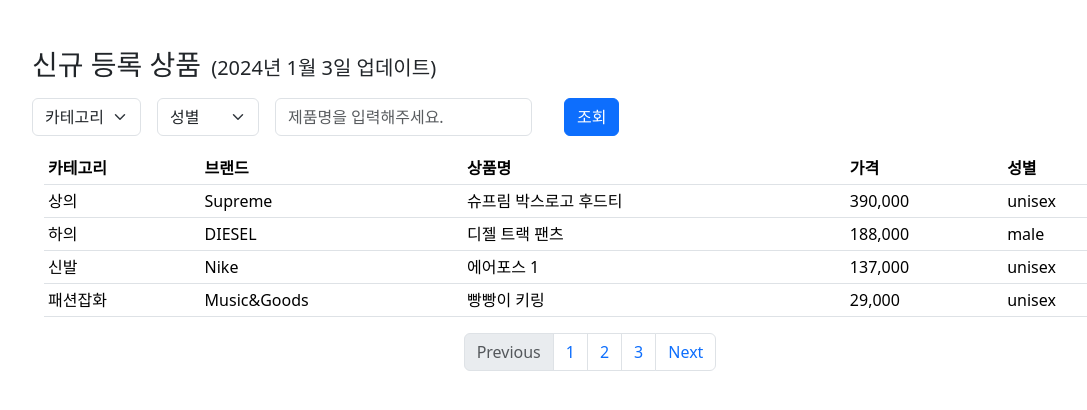
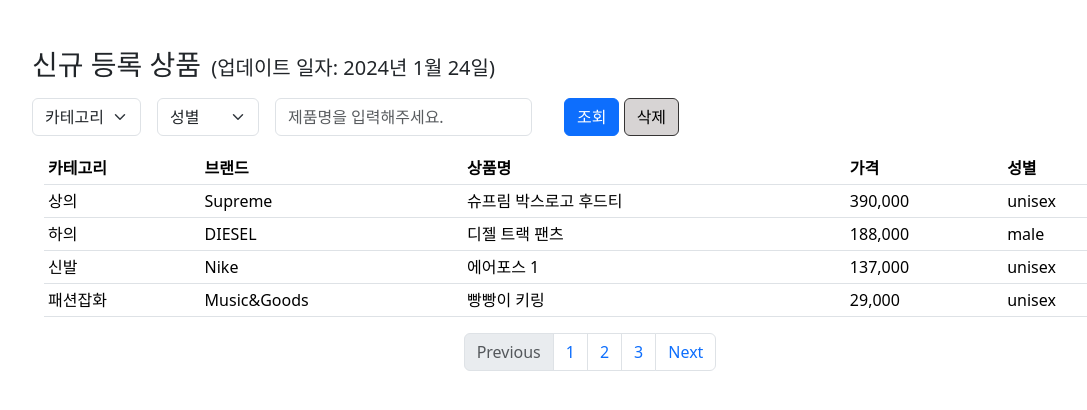
Before and after one commit to hotbari/admin_page, a plain HTML site: page admin_page.html in a window 1280 px wide. Shown: the whole page, without its empty margins (50-1137 px from the left). Drawn offline with nearby package versions, Linux system fonts and the light colour scheme.

Commit message:
삭제버튼 추가

```diff
--- a/admin_page.css
+++ b/admin_page.css
@@ -2,3 +2,9 @@ span {
     font-size: 20px;
     padding-left: 10px;
 }
+
+#delete {
+    background-color: rgb(215, 212, 212);
+    color: black;
+    border-color: rgb(53, 52, 52);
+}
--- a/admin_page.html
+++ b/admin_page.html
@@ -37,7 +37,9 @@
             <div class="col-auto">
             </div>
             <div class="col-auto">
-              <button type="submit" class="btn btn-primary">조회</button>
+              <button type="submit" class="btn btn-primary" id="search">조회</button>
+              <button type="submit" class="btn btn-primary" id="delete">삭제</button>
+
             </div>
           </form>
           </form>
@@ -48,7 +50,7 @@
                <!-- 열의 속성값을 나타내는 코드를 작성해주세요 (예 : 카테고리, 브랜드, 상품명, 가격) -->
                 <tr>
 
-                    <!-- <th>선택</th> -->
+                    <!-- <th>선택</th> 이거 체크박스 어떻게 넣지-->
                     <th>카테고리</th>
                     <th>브랜드</th>
                     <th>상품명</th>
@@ -81,6 +83,8 @@
    <script>
       // 크롤링한 데이터를 아래와 같은 형태의 객체 배열로 가정합니다.
       // 추후 데이터베이스에 있는 데이터를 쿼리문으로 불러 올 수 있게 쿼리르 작성해 볼 수 있음
+
+
       const data = [
           { category: "상의", brand: 'Supreme', product: '슈프림 박스로고 후드티', price: '390,000', gender: 'unisex' },
           { category: "하의", brand: 'DIESEL', product: '디젤 트랙 팬츠', price: '188,000', gender: 'male' },
@@ -106,8 +110,8 @@
       let today = new Date()
       let year = today.getFullYear()
       let month = today.getMonth()+1
-      let date = today.getDay()
-      let updatedate = `(${year}년 ${month}월 ${date}일 업데이트)`
+      let day = today.getDate()
+      let updatedate = `(업데이트 일자: ${year}년 ${month}월 ${day}일)`
       span.textContent = updatedate
       title.appendChild(span)
 
```
